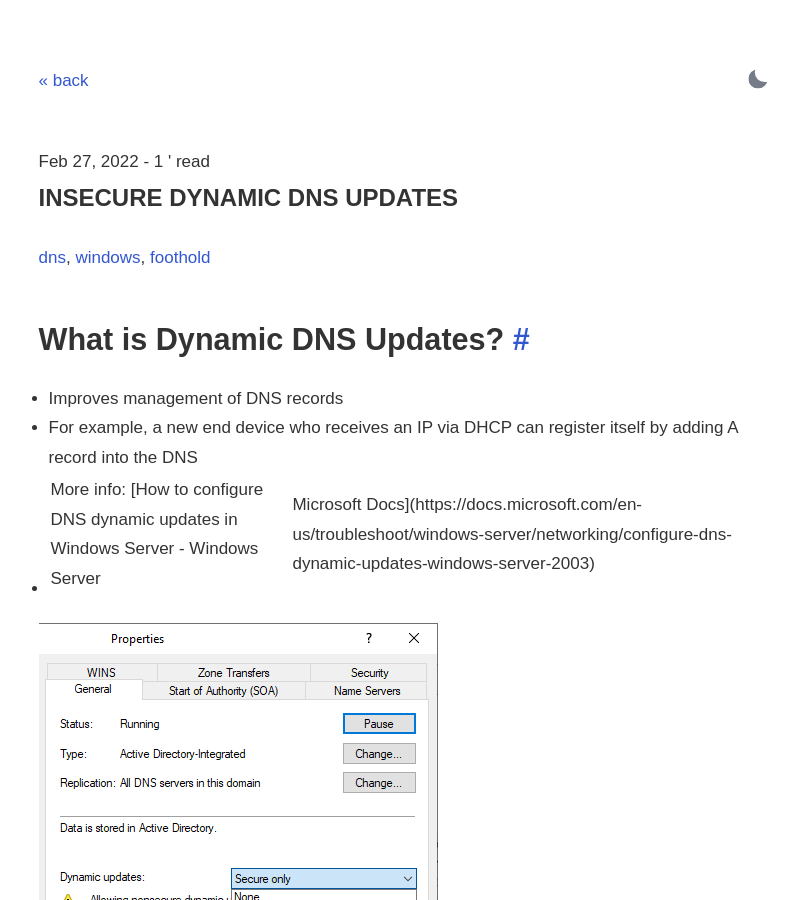
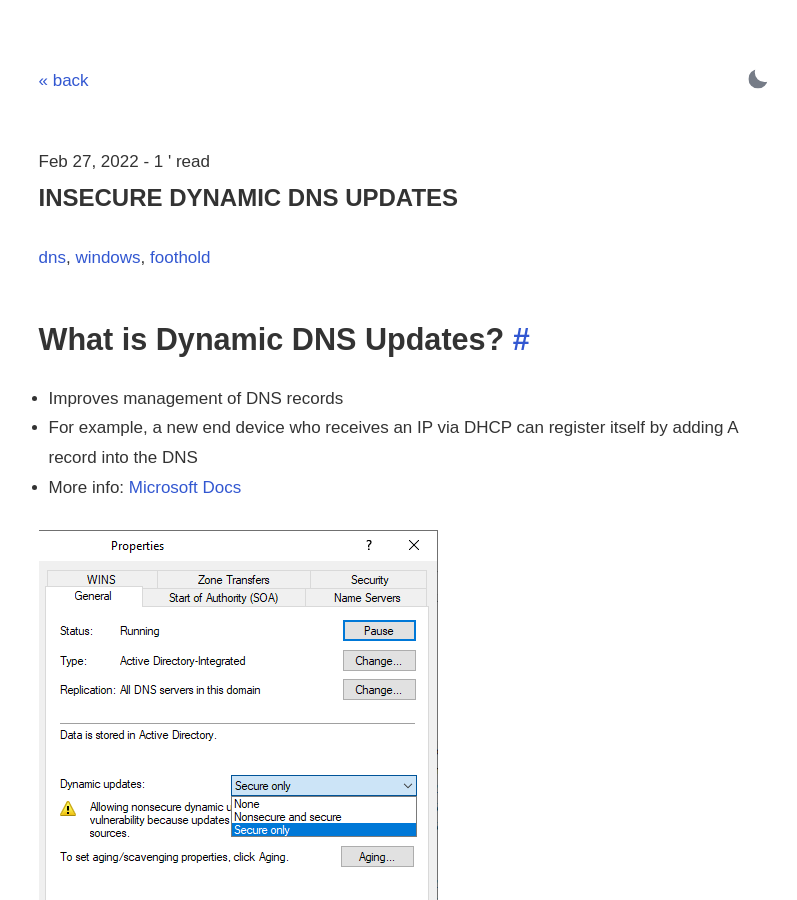
Before and after one commit to mvineza/spindel, a Jekyll site: the page built from _posts/2022-02-27-Insecure-Dynamic-DNS-Updates.md, in a window 1280 px wide and 900 px high. Shown: the whole window, without its empty margins (236-1033 px from the left). Built offline with Jekyll 4.4.1, drawn with Linux system fonts in a browser that asks for light colours; comment, search, counter and statistics services are not loaded.

Commit message:
master: shorten link name

```diff
--- a/_posts/2022-02-27-Insecure-Dynamic-DNS-Updates.md
+++ b/_posts/2022-02-27-Insecure-Dynamic-DNS-Updates.md
@@ -9,7 +9,7 @@ minute: 1
 ## What is Dynamic DNS Updates?
 * Improves management of DNS records
 * For example, a new end device who receives an IP via DHCP can register itself by adding A record into the DNS
-* More info: [How to configure DNS dynamic updates in Windows Server - Windows Server | Microsoft Docs](https://docs.microsoft.com/en-us/troubleshoot/windows-server/networking/configure-dns-dynamic-updates-windows-server-2003)
+* More info: [Microsoft Docs](https://docs.microsoft.com/en-us/troubleshoot/windows-server/networking/configure-dns-dynamic-updates-windows-server-2003)
 
 ![](/spindel/assets/Insecure%20Dynamic%20DNS%20Updates/secure-dns.png)
 
```
